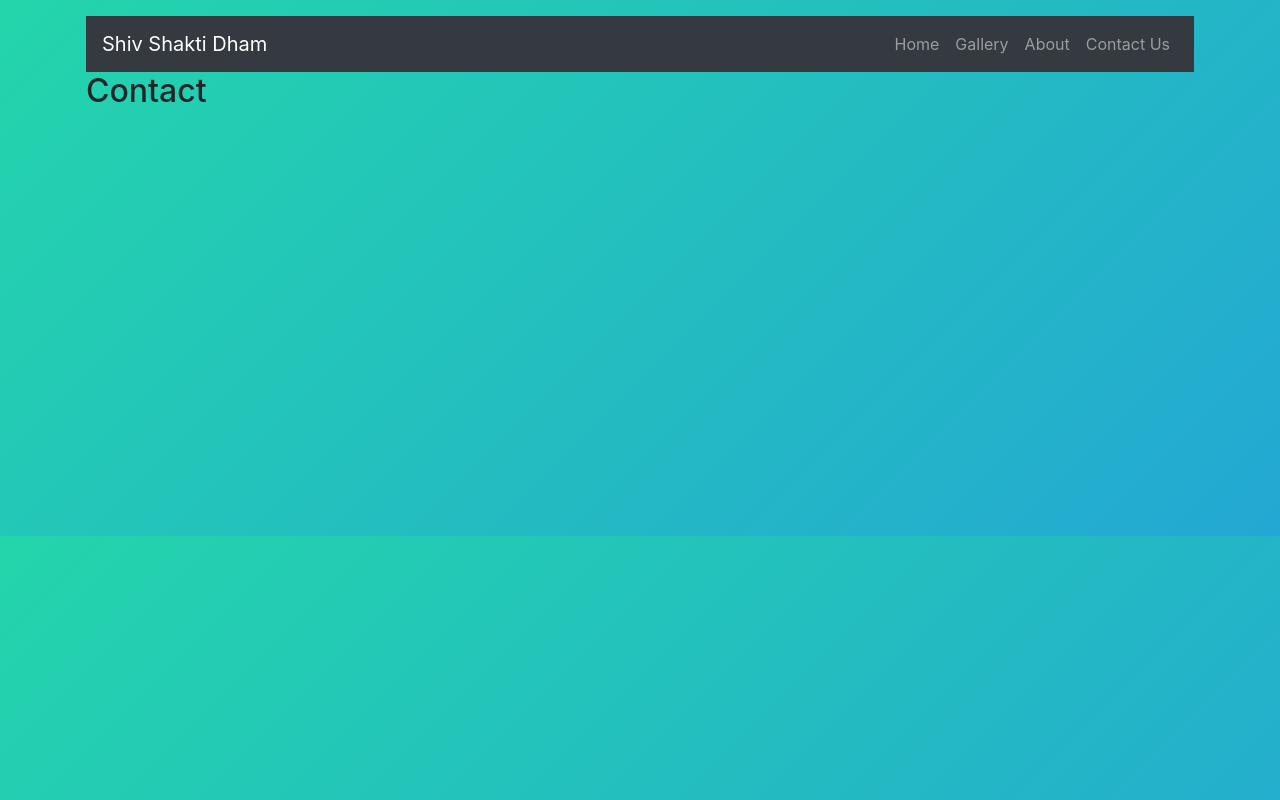
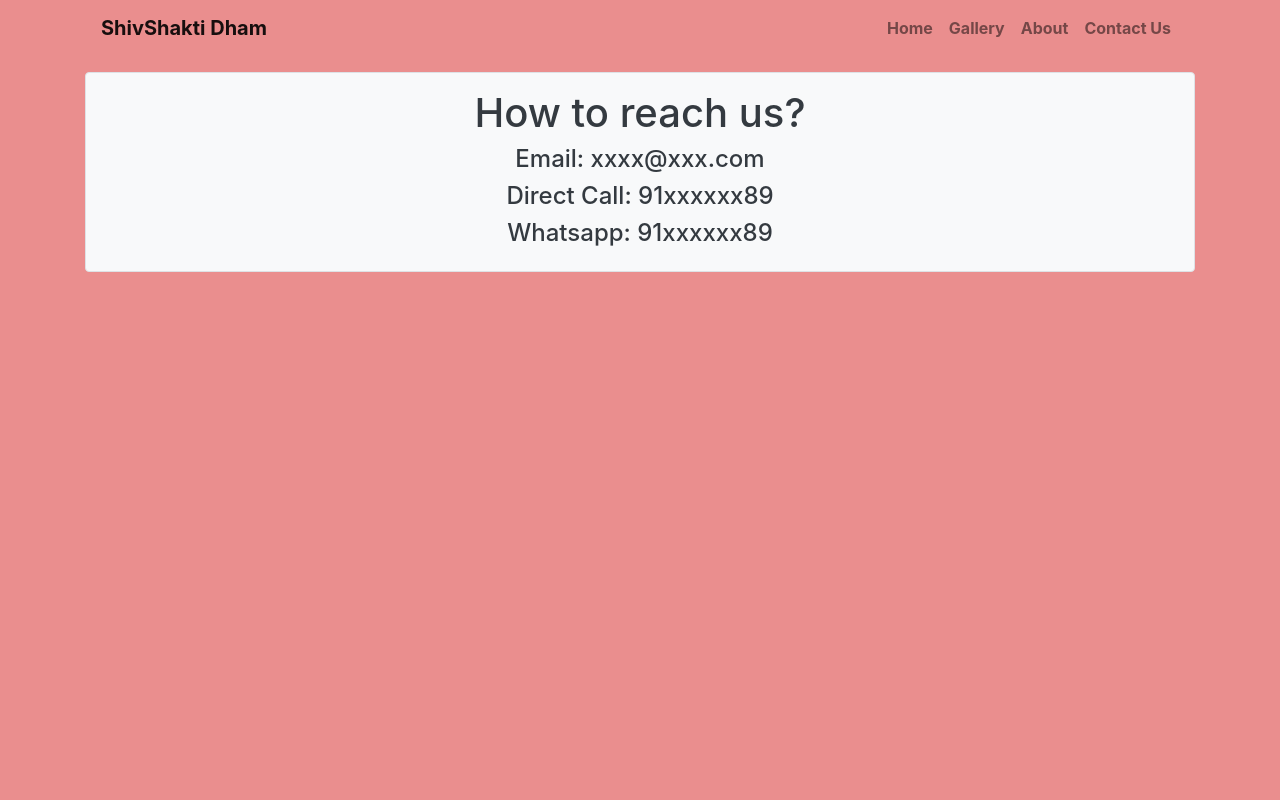
Before and after one commit to 2292amit/shivshaktidham, a React (Create React App) app in the folder client/: page /contactus in a window 1280 px wide. Built offline with nearby package versions, Linux system fonts and the light colour scheme.

Commit message:
Adding some content

```diff
--- a/client/public/index.html
+++ b/client/public/index.html
@@ -7,7 +7,7 @@
     <meta name="theme-color" content="#000000" />
     <meta
       name="description"
-      content="Web site created using create-react-app"
+      content="Shivshakti Dham temple durgapur"
     />
     <link rel="apple-touch-icon" href="%PUBLIC_URL%/logo192.png" />
     <!--
@@ -24,11 +24,9 @@
       work correctly both with client-side routing and a non-root public URL.
       Learn how to configure a non-root public URL by running `npm run build`.
     -->
-    <title>React App</title>
+    <title>Shivshakti Dham</title>
   </head>
-  <body style=" 	background: linear-gradient(-45deg, #ee7752, #e73c7e, #23a6d5, #23d5ab);
-	background-size: 400% 400%;
-	animation: gradient 15s ease infinite;">
+  <body style="background-color: #ea8e8e;">
     <noscript>You need to enable JavaScript to run this app.</noscript>
     <div id="root"></div>
     <!--
--- a/client/src/AboutView.js
+++ b/client/src/AboutView.js
@@ -3,9 +3,13 @@
 const AboutView = ({ children }) => {
   return (
     <>
-        <div>
-            <h2>About</h2>
-        </div>
+      <div class="container p-3 my-3 border rounded bg-light text-dark">
+          <div class="text-center">
+          <h4>Welcome to</h4>
+          <h1>Shiv Shakti Dham Temple</h1>
+          <p>Enjoy your time here. We will be back with more content.</p>
+          </div>
+      </div>
     </>
   );
 };
--- a/client/src/App.js
+++ b/client/src/App.js
@@ -15,7 +15,7 @@ import GalleryView from './GalleryView';
 
 const App = () => (
   <Router>
-    <Container className="p-3">
+    <Container>
       <MainNavBar/>
       <Switch>
           <Route exact path="/">
--- a/client/src/ContactView.js
+++ b/client/src/ContactView.js
@@ -3,9 +3,14 @@
 const ContactView = ({ children }) => {
     return (
       <>
-          <div>
-              <h2>Contact</h2>
-          </div>
+          <div class="container p-3 my-3 border rounded bg-light text-dark">
+                <div class="text-center">
+                <h1>How to reach us?</h1>
+                <h4>Email: xxxx@xxx.com</h4>
+                <h4>Direct Call: 91xxxxxx89</h4>
+                <h4>Whatsapp: 91xxxxxx89</h4>
+                </div>
+            </div>
       </>
     );
   };
--- a/client/src/GalleryView.js
+++ b/client/src/GalleryView.js
@@ -3,7 +3,7 @@ import Carousel from 'react-bootstrap/Carousel'
 const GalleryView = ({ children }) => {
   return (
     <>
-        <Carousel>
+        <Carousel className="border rounded">
         <Carousel.Item interval={1000}>
           <img
             className="d-block w-100"
--- a/client/src/HomeView.js
+++ b/client/src/HomeView.js
@@ -1,11 +1,22 @@
-
+import Button from "react-bootstrap/Button";
+import GalleryView from "./GalleryView";
 
 const HomeView = ({ children }) => {
   return (
     <>
-        <div>
-            <h2>Home</h2>
+      <GalleryView></GalleryView>
+      <div class="container p-3 my-3 border rounded bg-light text-dark">
+        <div class="text-center">
+          <h4>Welcome to</h4>
+          <h1>Shiv Shakti Dham Temple</h1>
+          <p>Temple is currently closed for public.</p>
+          <div class="mb-3">
+              <Button class="btn-block" href="#">Call</Button>
+              <Button class="btn-block" href="#">Direction</Button>
+              <Button class="btn-block" href="/contactus">Contact</Button>
+          </div>
         </div>
+      </div>
     </>
   );
 };
--- a/client/src/MainNavBar.js
+++ b/client/src/MainNavBar.js
@@ -11,8 +11,11 @@ const MainNavBar = ({ children }) => {
 
   return (
     <>
-      <Navbar bg="dark" variant="dark" expand="lg">
-        <Navbar.Brand href="/">Shiv Shakti Dham</Navbar.Brand>
+      <Navbar expand="lg" className="font-weight-bold">
+        <Navbar.Brand href="/">
+          <span className="glyphicon glyphicon-equalizer" aria-hidden="true"></span>
+          ShivShakti Dham
+        </Navbar.Brand>
         <Navbar.Toggle aria-controls="basic-navbar-nav" />
         <Navbar.Collapse id="basic-navbar-nav">
           <Nav className="ml-auto">
--- a/client/src/index.css
+++ b/client/src/index.css
@@ -1,13 +1,3 @@
 body {
-  margin: 0;
-  font-family: -apple-system, BlinkMacSystemFont, 'Segoe UI', 'Roboto', 'Oxygen',
-    'Ubuntu', 'Cantarell', 'Fira Sans', 'Droid Sans', 'Helvetica Neue',
-    sans-serif;
-  -webkit-font-smoothing: antialiased;
-  -moz-osx-font-smoothing: grayscale;
+  background-color: #ea8e8e;
 }
-
-code {
-  font-family: source-code-pro, Menlo, Monaco, Consolas, 'Courier New',
-    monospace;
-}
```
Also changed, not shown: client/public/shiva.png (added), client/src/App.css (line endings or trailing spaces), 1 other file (tests, documents, lock files or other folders).
